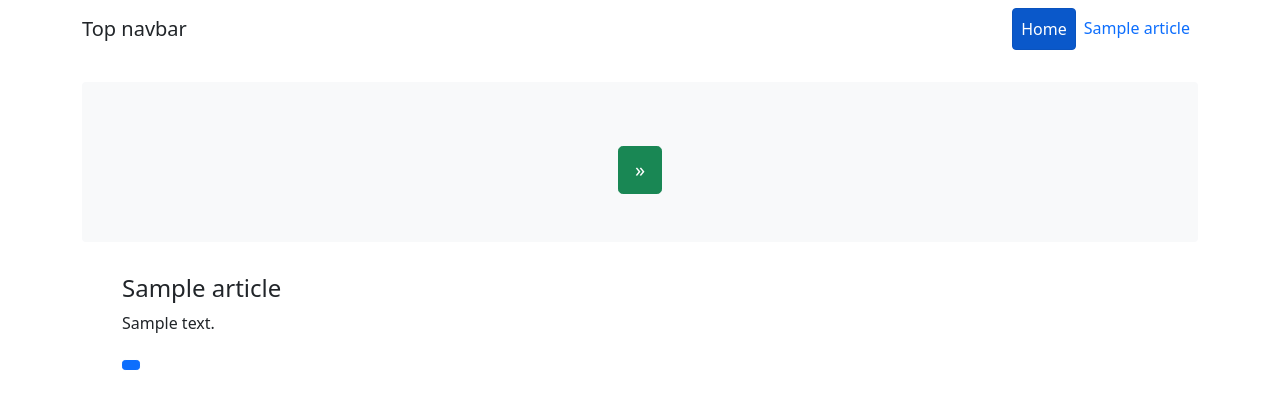
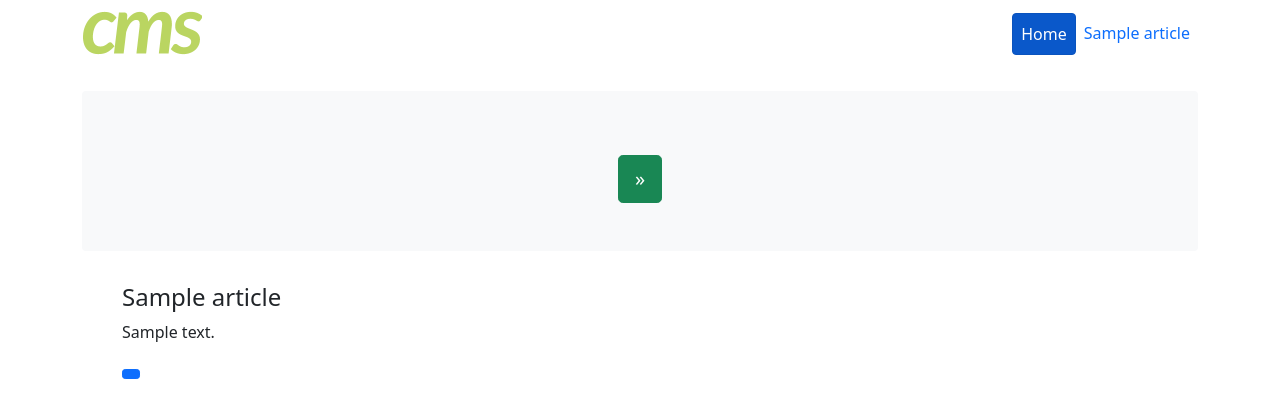
Before and after one commit to AhmadRaza9/kewlcms, a CodeIgniter app: page /database/ in a window 1280 px wide. Shown: the top 418 px of the page. Run offline with CodeIgniter, Linux system fonts and the light colour scheme; tables that the repository leaves empty or names only in its code hold one stand-in row (values such as "Sample post"); data that the repository does not hold is empty.

Commit message:
upadate favicon and update logo

```diff
--- a/application/views/home.php
+++ b/application/views/home.php
@@ -11,7 +11,7 @@
     />
     <meta name="generator" content="Hugo 0.88.1" />
     <title>Welcome | <?php echo $this->global_data[1];?></title>
-    <link rel="shortcut icon" href="CMS.png" type="image/x-icon" />
+    <link rel="shortcut icon" href="<?php echo base_url(); ?>assets/images/CMS.png" type="image/x-icon" />
     <!-- Bootstrap core CSS -->
     <link href="<?php echo base_url(); ?>assets/bootstrap.css" rel="stylesheet" />
 
@@ -35,7 +35,7 @@
     <nav class="navbar navbar-expand-md navbar-dark mb-4">
       <div class="container">
         <div>
-          <a class="navbar-brand text-dark" href="http://kewlcms.test/">Top navbar</a>
+          <a class="navbar-brand text-dark" href="http://kewlcms.test/"><img src="<?php echo base_url(); ?>assets/images/cms_logo.png" alt=""></a>
         </div>
         <div>
           <ul class="navbar-nav me-auto mb-2 mb-md-0">
--- a/application/views/inner.php
+++ b/application/views/inner.php
@@ -11,7 +11,7 @@
     />
     <meta name="generator" content="Hugo 0.88.1" />
     <title>Welcome | <?php echo $this->global_data[1];?></title>
-    <link rel="shortcut icon" href="CMS.png" type="image/x-icon" />
+    <link rel="shortcut icon" href="<?php echo base_url(); ?>assets/images/CMS.png" type="image/x-icon" />
     <!-- Bootstrap core CSS -->
     <link href="<?php echo base_url(); ?>assets/bootstrap.css" rel="stylesheet" />
 
@@ -35,7 +35,7 @@
     <nav class="navbar navbar-expand-md navbar-dark mb-4">
       <div class="container">
         <div>
-          <a class="navbar-brand text-dark" href="http://kewlcms.test/">Top navbar</a>
+          <a class="navbar-brand text-dark" href="http://kewlcms.test/"><img src="<?php echo base_url(); ?>assets/images/cms_logo.png" alt=""></a>
         </div>
         <div>
           <ul class="navbar-nav me-auto mb-2 mb-md-0">
```
Also changed, not shown: assets/images/CMS.png (renamed from CMS.png), assets/images/cms_logo.png (added).
